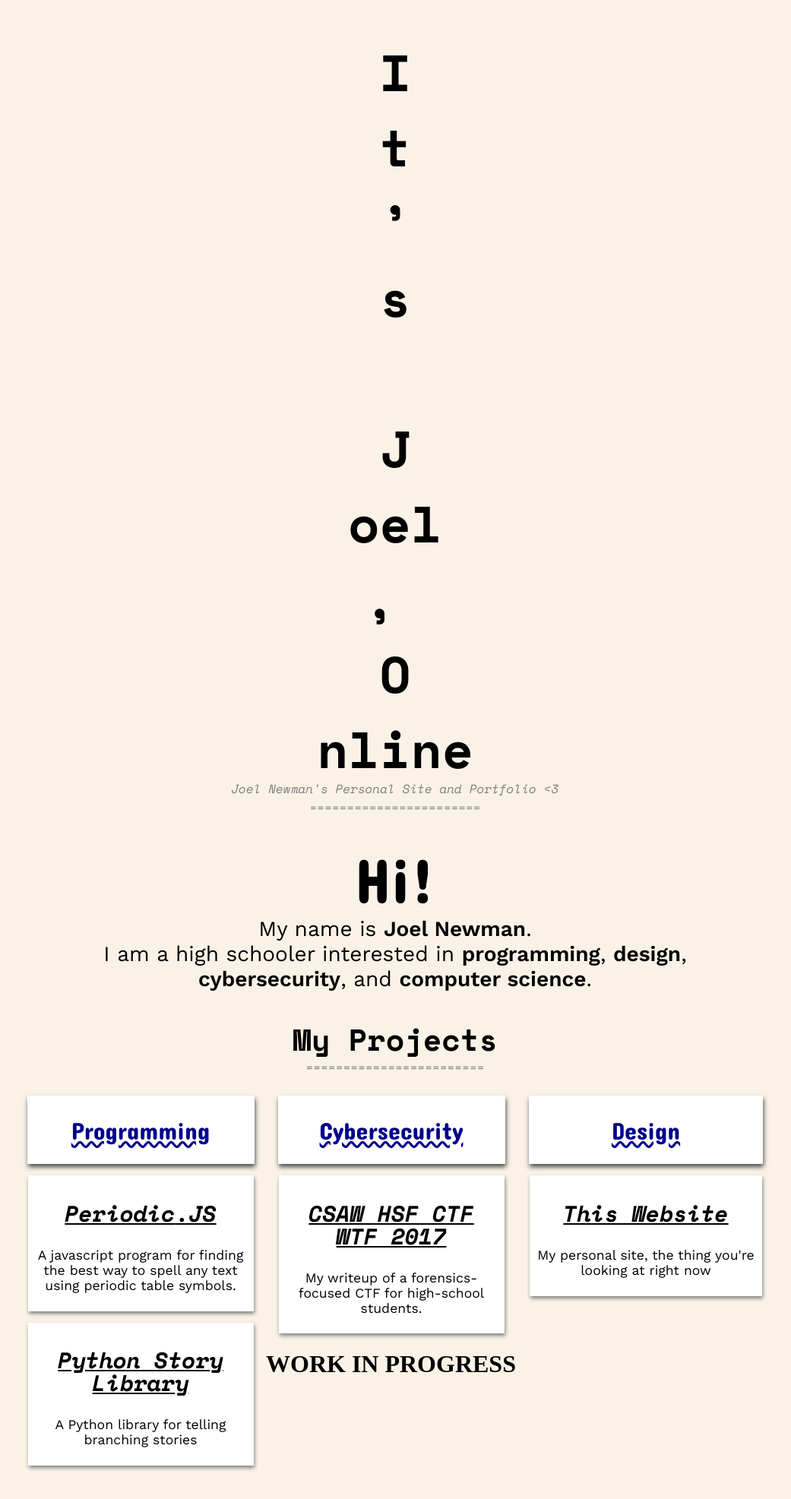
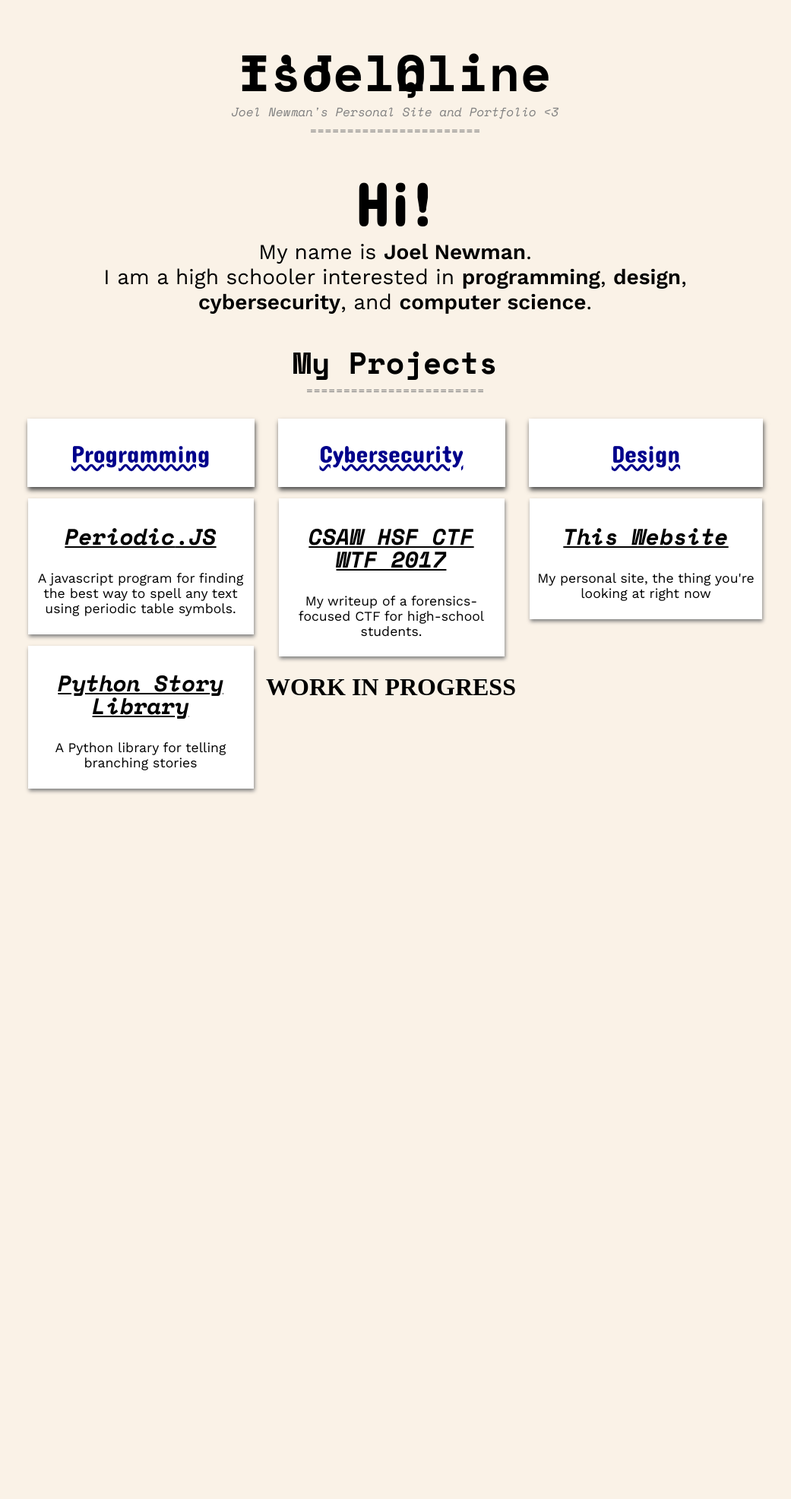
Before and after one commit to itsjoel/itsjoel.github.io, a Jekyll site: the page built from index.md, in a window 1280 px wide. Shown: the whole page at 76% size, without its empty margins (120-1161 px from the left). Built offline with Jekyll 4.4.1, drawn with Linux system fonts in a browser that asks for light colours; after the commit the page ends 1082 px from its top, so only the background shows below that.

Commit message:
Revert "Might fix it on mobile?"
This reverts commit aaa2c9b6116cffca3368c71445d4e05ef301f1e0.

```diff
--- a/assets/style/home.scss
+++ b/assets/style/home.scss
@@ -14,14 +14,12 @@ $background_color_2: transparent;
 @keyframes title-appear {
 	0% {
 /*font-size: 0;*/
-        width: 0%;
 		opacity: 0;
         transform: scale(0, 1);
         font-size: 0;
 	}
 	100% {
 /*font-size: initial;*/
-        width: 100%;
         font-size: 100%;
 		transform: scale(1, 1);
 		opacity: 1;
@@ -58,7 +56,7 @@ $background_color_2: transparent;
 .start-hid {
     visibility: visible;
     display: inline-block;
-    width: 0.1;
+    width: 0;
     opacity: 0;
     animation-name: title-appear;
     animation-delay: 1s;
```
